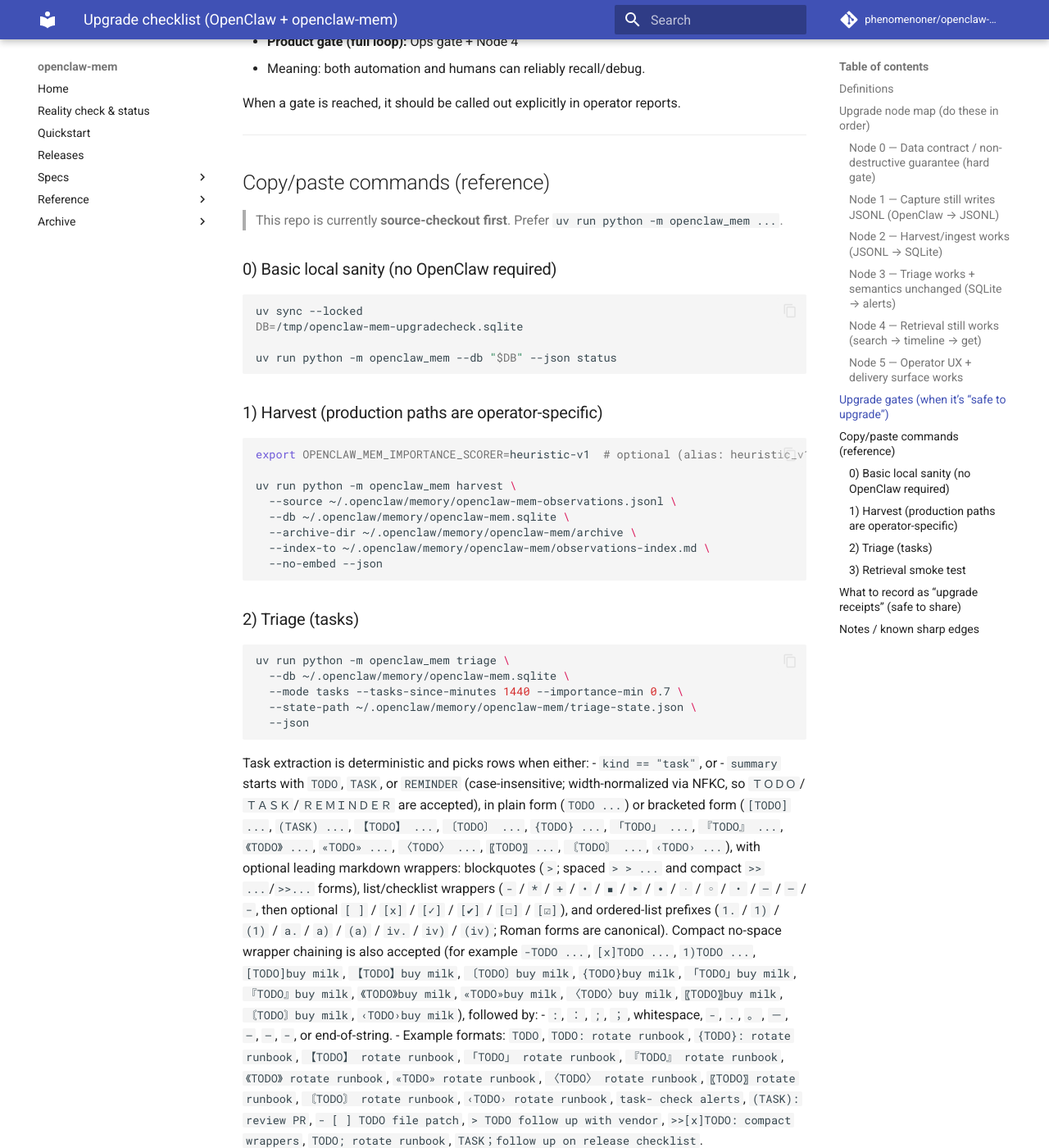
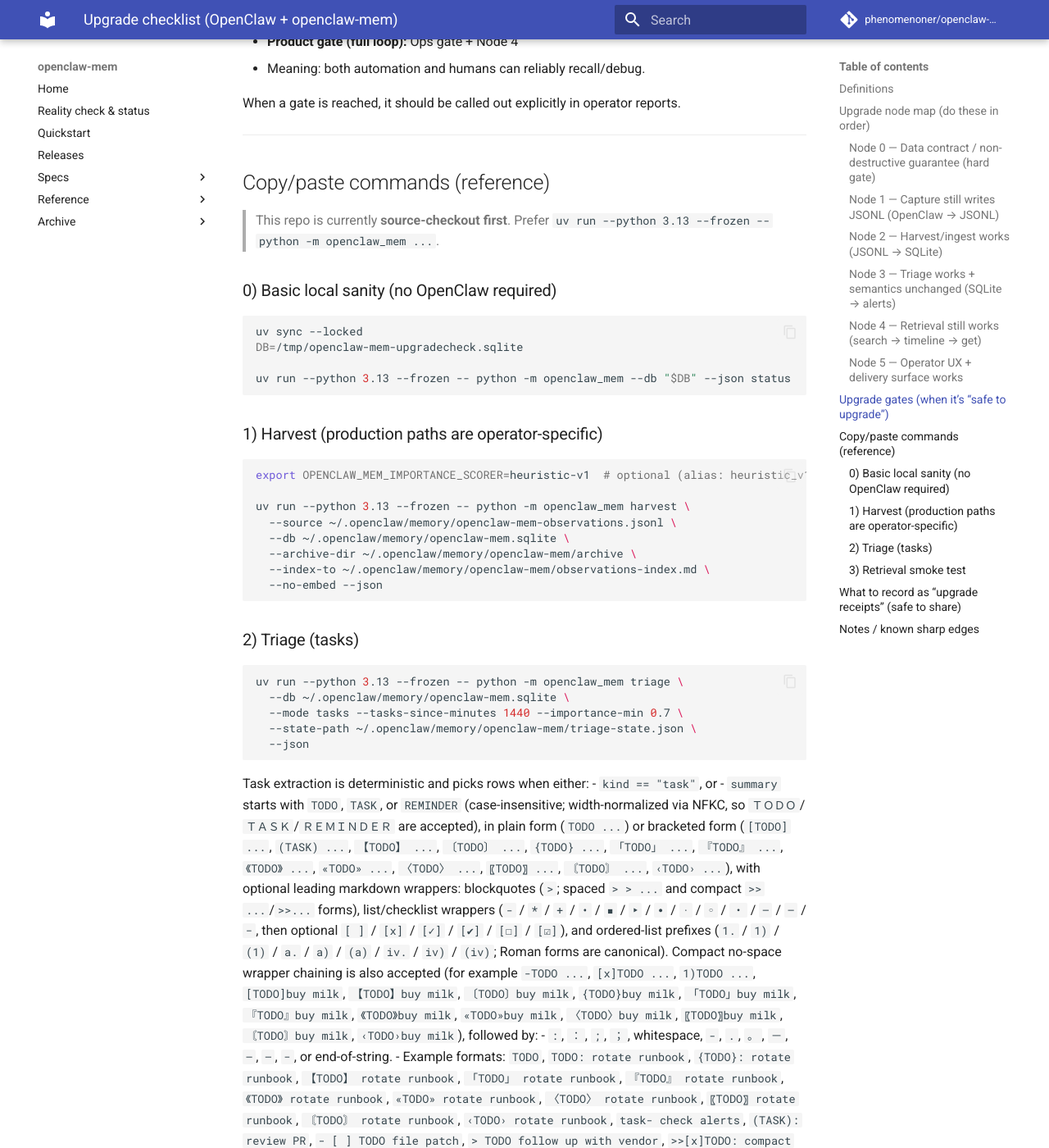
Before and after one commit to phenomenoner/openclaw-mem, an MkDocs documentation site: the page built from docs/upgrade-checklist.md, in a window 1280 px wide and 1400 px high, scrolled down 1961 px. Shown: the whole window at 82% size. Built offline with MkDocs 1.6.1 and Material for MkDocs 9.7.7, drawn with Linux system fonts in a browser that asks for light colours; comment, search, counter and statistics services are not loaded; some of the changed text lies outside the part shown.

Commit message:
docs: standardize uv run examples with frozen Python 3.13

````diff
--- a/docs/upgrade-checklist.md
+++ b/docs/upgrade-checklist.md
@@ -90,21 +90,21 @@
 
 ## Copy/paste commands (reference)
 
-> This repo is currently **source-checkout first**. Prefer `uv run python -m openclaw_mem ...`.
+> This repo is currently **source-checkout first**. Prefer `uv run --python 3.13 --frozen -- python -m openclaw_mem ...`.
 
 ### 0) Basic local sanity (no OpenClaw required)
 ```bash
 uv sync --locked
 DB=/tmp/openclaw-mem-upgradecheck.sqlite
 
-uv run python -m openclaw_mem --db "$DB" --json status
+uv run --python 3.13 --frozen -- python -m openclaw_mem --db "$DB" --json status
 ```
 
 ### 1) Harvest (production paths are operator-specific)
 ```bash
 export OPENCLAW_MEM_IMPORTANCE_SCORER=heuristic-v1  # optional (alias: heuristic_v1)
 
-uv run python -m openclaw_mem harvest \
+uv run --python 3.13 --frozen -- python -m openclaw_mem harvest \
   --source ~/.openclaw/memory/openclaw-mem-observations.jsonl \
   --db ~/.openclaw/memory/openclaw-mem.sqlite \
   --archive-dir ~/.openclaw/memory/openclaw-mem/archive \
@@ -114,7 +114,7 @@
 
 ### 2) Triage (tasks)
 ```bash
-uv run python -m openclaw_mem triage \
+uv run --python 3.13 --frozen -- python -m openclaw_mem triage \
   --db ~/.openclaw/memory/openclaw-mem.sqlite \
   --mode tasks --tasks-since-minutes 1440 --importance-min 0.7 \
   --state-path ~/.openclaw/memory/openclaw-mem/triage-state.json \
@@ -130,13 +130,13 @@
   - Example run:
 
     ```bash
-    uv run python -m openclaw_mem triage --mode tasks --tasks-since-minutes 1440 --importance-min 0.7 --json
+    uv run --python 3.13 --frozen -- python -m openclaw_mem triage --mode tasks --tasks-since-minutes 1440 --importance-min 0.7 --json
     ```
 
 
 ### 3) Retrieval smoke test
 ```bash
-uv run python -m openclaw_mem --db ~/.openclaw/memory/openclaw-mem.sqlite --json search "timeout" --limit 5
+uv run --python 3.13 --frozen -- python -m openclaw_mem --db ~/.openclaw/memory/openclaw-mem.sqlite --json search "timeout" --limit 5
 ```
 
 ---
````
Also changed, not shown: CHANGELOG.md (+2 -0 lines), README.md (+37 -37 lines).
